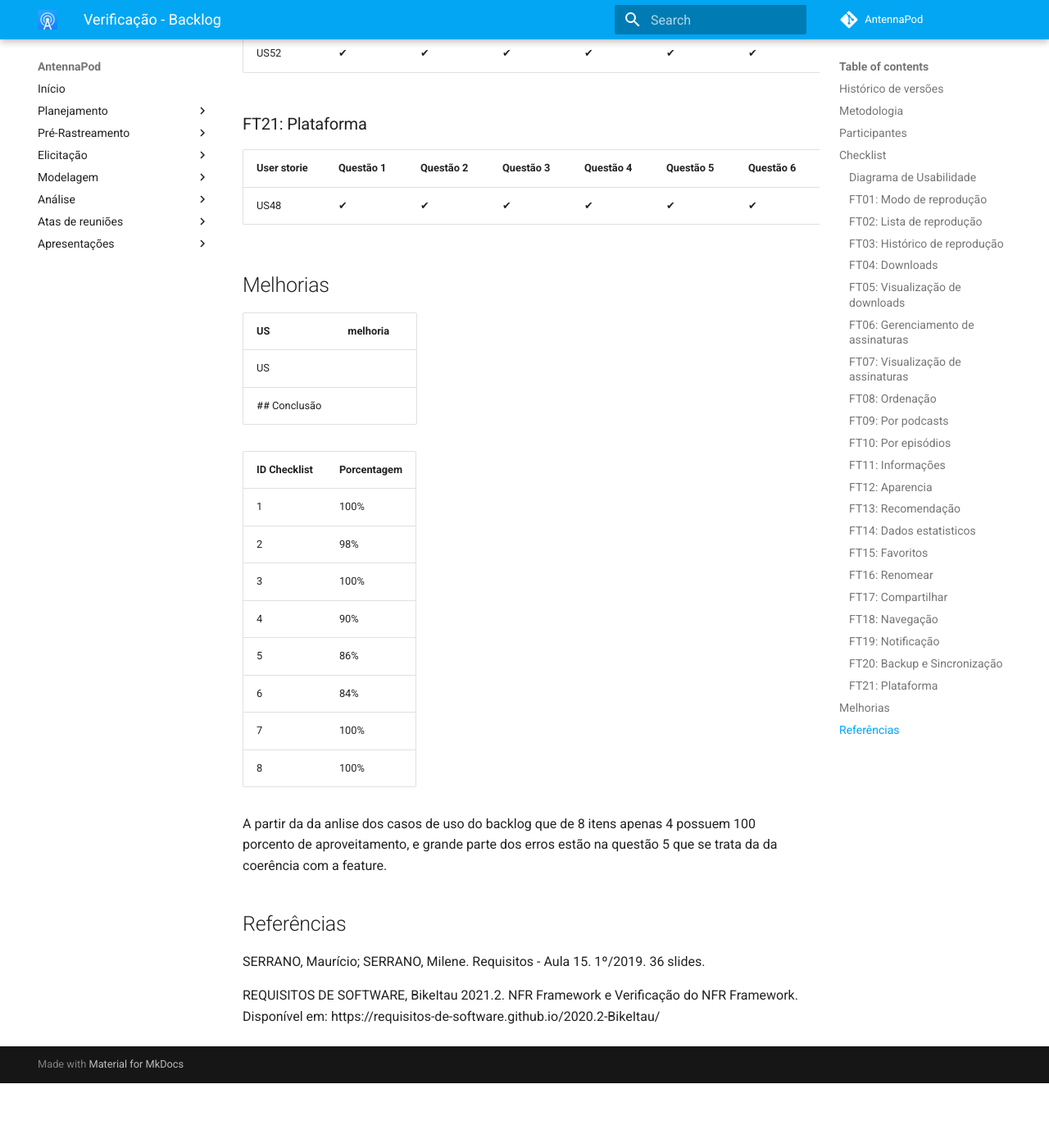
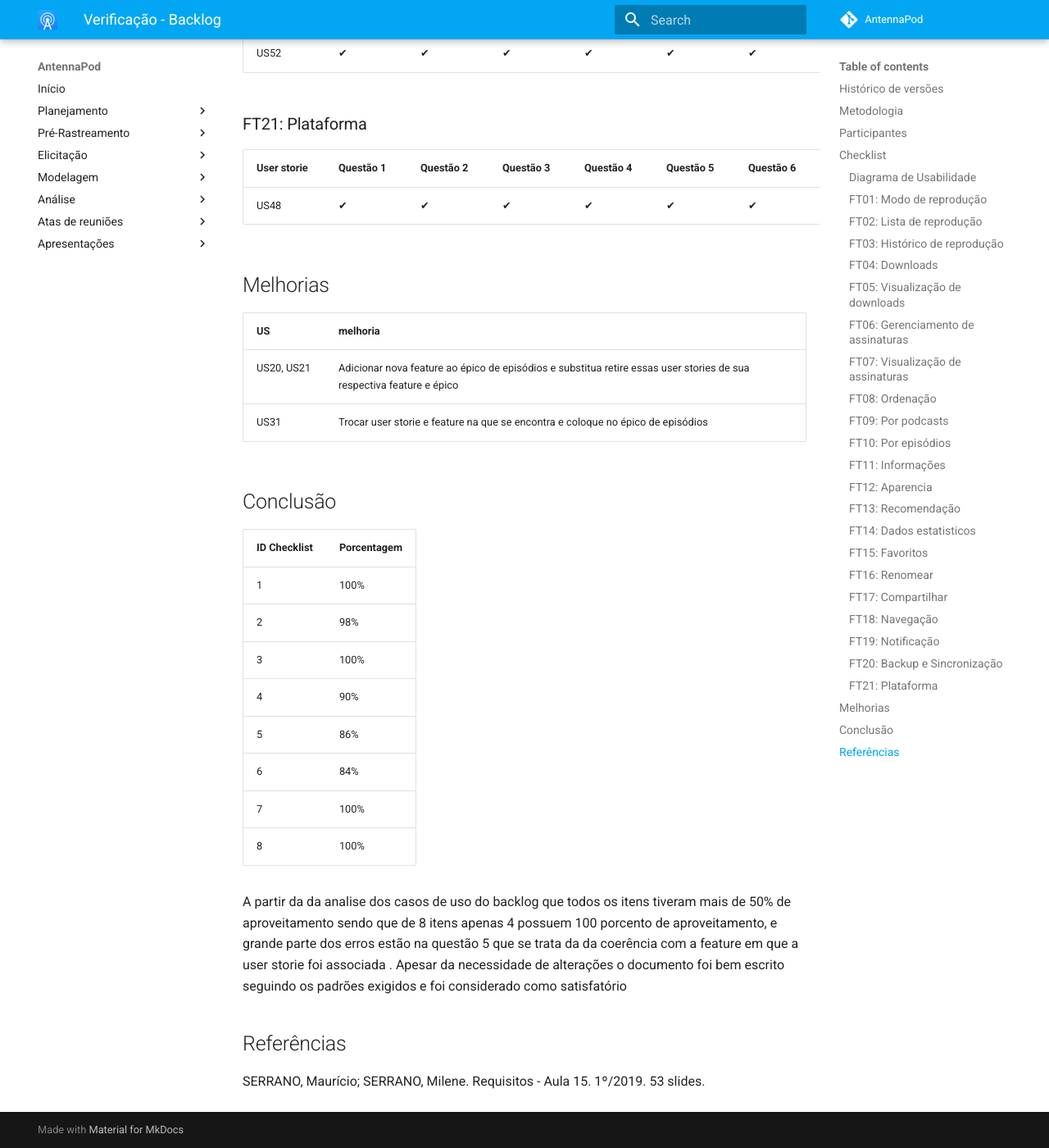
Before and after one commit to Requisitos-de-Software/2021.2-AntennaPod, an MkDocs documentation site: the page built from docs/analise/verificacao/verificacao-backlog.md, in a window 1280 px wide and 1400 px high, scrolled down 6370 px. Shown: the whole window at 82% size. Built offline with MkDocs 1.6.1 and Material for MkDocs 9.7.7, drawn with Linux system fonts in a browser that asks for light colours; comment, search, counter and statistics services are not loaded; before the commit the page ends 7691 px from its top, so only the background shows below that; some of the changed text lies outside the part shown.

Commit message:
:pencil:(#66) adição de referencias e termino da conlusão do documento

```diff
--- a/docs/analise/verificacao/verificacao-backlog.md
+++ b/docs/analise/verificacao/verificacao-backlog.md
@@ -67,7 +67,7 @@ A técnica de verificação usada no documento de [backlog](https://requisitos-d
 | ----------- | --------- | --------- | --------- | --------- | --------- | --------- | --------- | --------- |
 | US12        | ✔        | ✔        | ✔        | ✔        | ✔        | ✔        | ✓        | ✔        |
 | US13        | ✔        | ✔        | ✔        | ✔        | ✔        | ✔        | ✓        | ✔        |
-| US14        | ✔        | ✔        | ✔        | ✔        | ❌        | ❌        | ✓        | ✔        |
+| US14        | ✔        | ✔        | ✔        | ✔        | ✔        | ✔        | ✓        | ✔        |
 | US15        | ✔        | ✔        | ✔        | ✔        | ✔        | ✔        | ✓        | ✔        |
 
 ### FT05: Visualização de downloads
@@ -97,15 +97,15 @@ A técnica de verificação usada no documento de [backlog](https://requisitos-d
 
 | User storie | Questão 1 | Questão 2 | Questão 3 | Questão 4 | Questão 5 | Questão 6 | Questão 7 | Questão 8 |
 | ----------- | --------- | --------- | --------- | --------- | --------- | --------- | --------- | --------- |
-| US22        | ✔        | ✔        | ✔        | ❌        | ❌        | ❌        | ✓        | ✔        |
-| US23        | ✔        | ✔        | ✔        | ❌        | ❌        | ❌        | ✓        | ✔        |
-| US24        | ✔        | ✔        | ✔        | ❌        | ❌        | ❌        | ✓        | ✔        |
+| US22        | ✔        | ✔        | ✔        | ✔        | ✔        | ✔        | ✓        | ✔        |
+| US23        | ✔        | ✔        | ✔        | ✔        | ✔        | ✔        | ✓        | ✔        |
+| US24        | ✔        | ✔        | ✔        | ✔        | ✔        | ✔        | ✓        | ✔        |
 
 ### FT09: Por podcasts
 | User storie | Questão 1 | Questão 2 | Questão 3 | Questão 4 | Questão 5 | Questão 6 | Questão 7 | Questão 8 |
 | ----------- | --------- | --------- | --------- | --------- | --------- | --------- | --------- | --------- |
 | US25        | ✔        | ✔        | ✔        | ✔        | ✔        | ✔        | ✓        | ✔        |
-| US26        | ✔        | ✔        | ✔        | ✔        | ❌        | ✔        | ✓        | ✔        |
+| US26        | ✔        | ✔        | ✔        | ✔        | ✔        | ✔        | ✓        | ✔        |
 | US27        | ✔        | ✔        | ✔        | ✔        | ✔        | ✔        | ✓        | ✔        |
 | US28        | ✔        | ✔        | ✔        | ✔        | ✔        | ✔        | ✓        | ✔        |
 
@@ -122,7 +122,7 @@ A técnica de verificação usada no documento de [backlog](https://requisitos-d
 
 | User storie | Questão 1 | Questão 2 | Questão 3 | Questão 4 | Questão 5 | Questão 6 | Questão 7 | Questão 8 |
 | ----------- | --------- | --------- | --------- | --------- | --------- | --------- | --------- | --------- |
-| US31        | ✔        | ✔        | ✔        | ✔        | ✔        | ❌        | ✓        | ✔        |
+| US31        | ✔        | ✔        | ✔        | ❌        | ❌        | ✔        | ✓        | ✔        |
 | US32        | ✔        | ✔        | ✔        | ✔        | ✔        | ✔        | ✓        | ✔        |
 
 
@@ -212,9 +212,11 @@ A técnica de verificação usada no documento de [backlog](https://requisitos-d
 
 
 ## Melhorias
-| US  | melhoria |
-| --- | -------- |
-| US    |          |
+| US         | melhoria                                                                                                             |
+| ---------- | -------------------------------------------------------------------------------------------------------------------- |
+| US20, US21 | Adicionar nova feature ao épico de episódios e substitua retire essas user stories de sua respectiva feature e épico |
+| US31       | Trocar user storie e feature na que se encontra e coloque no épico de episódios                                      |
+
 ## Conclusão
 
 | ID Checklist | Porcentagem |
@@ -228,12 +230,10 @@ A técnica de verificação usada no documento de [backlog](https://requisitos-d
 | 7            | 100%        |
 | 8            | 100%        |
 
-A partir da da anlise dos casos de uso do backlog que de 8 itens apenas 4 possuem 100 porcento de aproveitamento, e grande parte dos erros estão na questão 5 que se trata da da coerência com a feature.
+A partir da da analise dos casos de uso do backlog que todos os itens tiveram mais de 50% de aproveitamento sendo que de 8 itens apenas 4 possuem 100 porcento de aproveitamento, e grande parte dos erros estão na questão 5 que se trata da da coerência com a feature em que a user storie foi associada . Apesar da necessidade de alterações o documento foi bem escrito seguindo os padrões exigidos e foi considerado como satisfatório
 
 
 
 ## Referências
 
-SERRANO, Maurício; SERRANO, Milene. Requisitos - Aula 15. 1º/2019. 36 slides.
-
-REQUISITOS DE SOFTWARE, BikeItau 2021.2. NFR Framework e Verificação do NFR Framework.  Disponível em: https://requisitos-de-software.github.io/2020.2-BikeItau/
+SERRANO, Maurício; SERRANO, Milene. Requisitos - Aula 15. 1º/2019. 53 slides.
```
